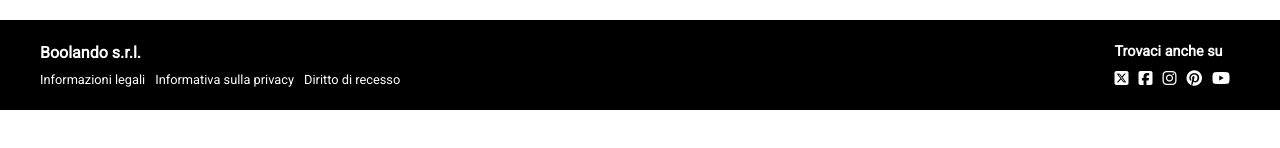
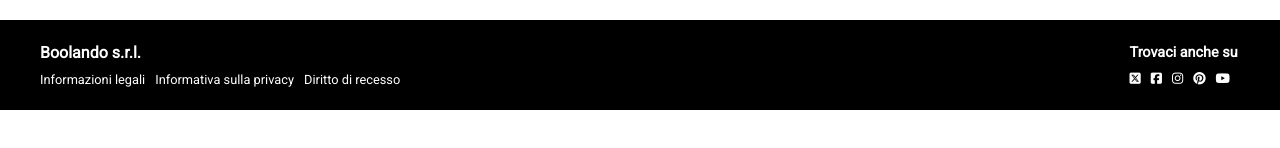
Before and after one commit to marroccuandrea/vite-boolando, a Vue app: page / in a window 1280 px wide. Shown: the part 450-598 px from the top of the page. Built offline with nearby package versions, Linux system fonts and the light colour scheme.

Commit message:
[add] footer dinamico in parte

```diff
--- a/src/components/Footer.vue
+++ b/src/components/Footer.vue
@@ -1,6 +1,11 @@
 <script>
+import { footerMenues } from '../data/menues'
 export default {
-
+    computed: {
+        socialMenu() {
+            return footerMenues.social
+        }
+    }
 }
 </script>
 
@@ -11,6 +16,7 @@ export default {
                 <h4>Boolando s.r.l.</h4>
                 <nav>
                     <ul>
+                        <!-- Da fare dinamica -->
                         <li><a href=""></a>Informazioni legali</li>
                         <li><a href=""></a>Informativa sulla privacy</li>
                         <li><a href=""></a>Diritto di recesso</li>
@@ -21,11 +27,9 @@ export default {
                 <h5>Trovaci anche su</h5>
                 <nav>
                     <ul>
-                        <li><i class="fa-brands fa-square-x-twitter"></i></li>
-                        <li><i class="fa-brands fa-square-facebook"></i></li>
-                        <li><i class="fa-brands fa-instagram"></i></li>
-                        <li><i class="fa-brands fa-pinterest"></i></li>
-                        <li><i class="fa-brands fa-youtube"></i></li>
+                        <li v-for="(item, index) in socialMenu" :key="`s-${index}`"><a :href="item.href"
+                                v-html="`${item.text}`"></a></li>
+
                     </ul>
                 </nav>
             </div>
@@ -71,8 +75,13 @@ ul {
         padding-right: 10px;
         font-size: 0.8rem;
 
+        a {
+            color: $bianco;
+        }
+
         i {
             font-size: 1rem;
+
         }
     }
 }
```
